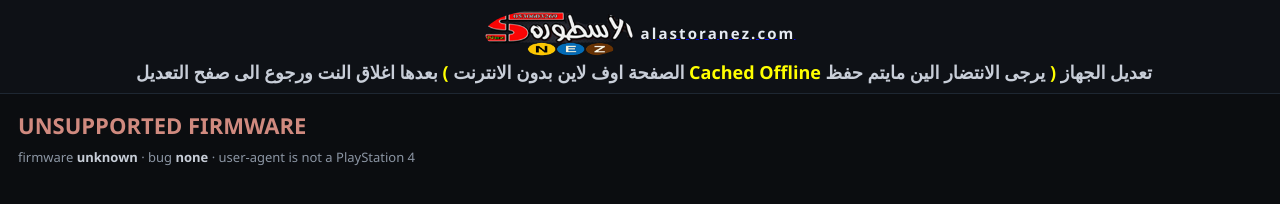
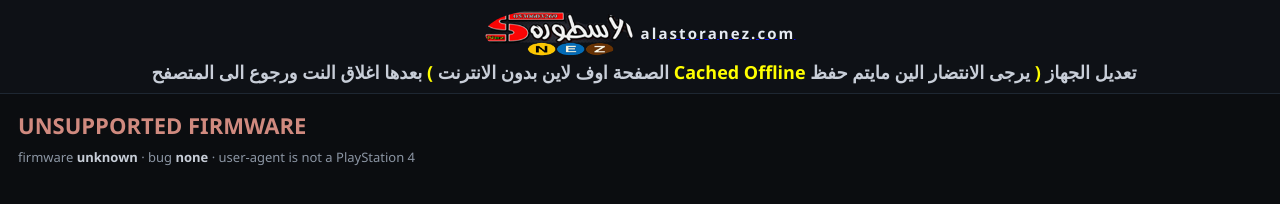
Before and after one commit to nez511/webkit, a plain HTML site: page index.html in a window 1280 px wide. Drawn offline with Linux system fonts and the light colour scheme.

Commit message:
Add files via upload

```diff
--- a/index.html
+++ b/index.html
@@ -1,5 +1,6 @@
 <!DOCTYPE html>
 <html manifest="cache.appcache" lang="en"><head>
+
 
 
 
@@ -27,7 +28,7 @@
 </style></head><body>
 <div id="brand"><a href="https://ps3xploit.me/hen/installer/auto/dev"><img style="border: 0px solid ; width: 148px; height: 51px;" src="logo_raw.png" alt=""></a><a href="https://alastoranez.com/"><b>alastoranez.com</b></a><br>
 
-<small><span style="font-weight: bold;">&nbsp;<big><big> الصفحة اوف لاين بدون الانترنت <span style="color: yellow;">)</span> بعدها اغلاق النت ورجوع الى صفح التعديل <span style="color: yellow;">Cached Offline</span></big></big></span></small><small><span style="font-weight: bold;"><big><big> تعديل الجهاز <span style="color: yellow;">(</span> يرجى الانتضار الين مايتم حفظ<br>
+<small><span style="font-weight: bold;">&nbsp;<big><big> الصفحة اوف لاين بدون الانترنت <span style="color: yellow;">)</span> بعدها اغلاق النت ورجوع الى المتصفح <span style="color: yellow;">Cached Offline</span></big></big></span></small><small><span style="font-weight: bold;"><big><big> تعديل الجهاز <span style="color: yellow;">(</span> يرجى الانتضار الين مايتم حفظ<br>
 </big></big></span></small></div>
 <div id="wrap">
   <div id="state">detecting firmware...</div>
```
